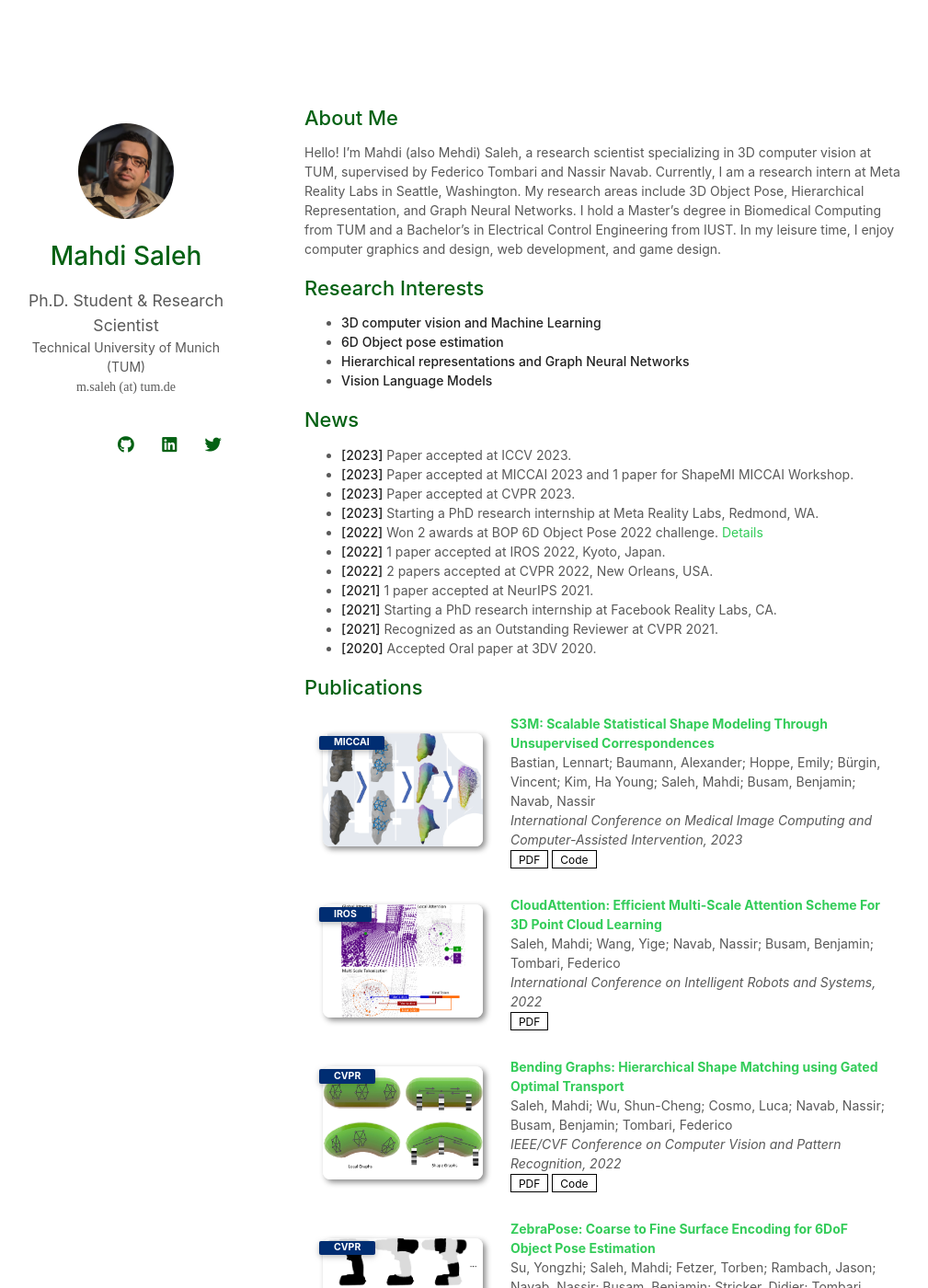
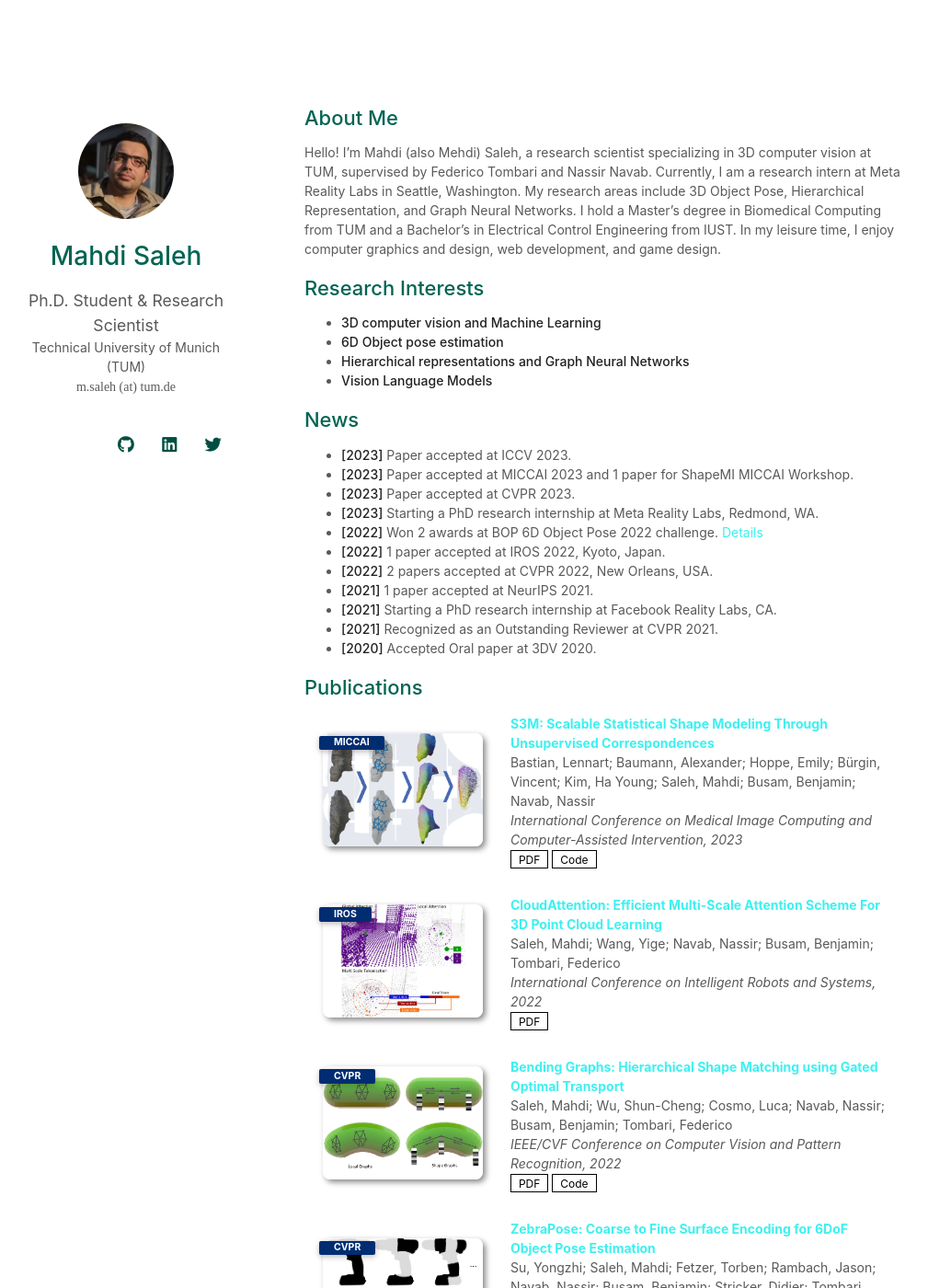
Before and after one commit to mahdi-slh/mahdi-slh.github.io, a Jekyll site: the page built from index.md, in a window 1280 px wide and 1400 px high. Shown: the whole window at 92% size, without its empty margins (139-1148 px from the left). Built offline with Jekyll 4.4.1, drawn with Linux system fonts in a browser that asks for light colours; nearby versions of some CDN libraries; a style sheet for code colours, icons or effects is not loaded; our own code applies the rules of GitHub Pages for plain Markdown files.

Commit message:
color update

```diff
--- a/_sass/minimal-light.scss
+++ b/_sass/minimal-light.scss
@@ -7,14 +7,14 @@
   height:2.4rem;
   width:2.4rem;
   background-color:transparent;
-  color:#046113!important;
+  color:#004f41!important;
   border-radius:100%;
   text-align:center;
   font-size:1.15rem;
   line-height:2.5rem;
   margin-right:1rem}
 
-@media (prefers-color-scheme: dark) { .social-icons a {color: #3ef05f !important; }}
+@media (prefers-color-scheme: dark) { .social-icons a {color: #006452 !important; }}
 
 .social-icons a:last-child{margin-right:0}.social-icons a:hover{background-color:white;
     color:black;
@@ -92,13 +92,13 @@
   margin:-1.8rem}
 
 .twitter span{
-  background-color:#3ef05f}
+  background-color:#006452}
 
 .facebook span{
-  background-color:#3ef05f}
+  background-color:#006452}
 
 .linkedin span{
-  background-color:#3ef05f}
+  background-color:#006452}
 
 .github span{
   background-color:#000}
@@ -124,16 +124,16 @@ email {
   z-index:10}
 
 .icon-button .icon-twitter{
-  color:#3ef05f}
+  color:#006452}
 
 .icon-button .icon-facebook{
-  color:#3ef05f}
+  color:#006452}
 
 .icon-button .icon-github{
   color:#000;}
 
 .icon-button .icon-linkedin{
-  color:#3ef05f}
+  color:#006452}
 
 .icon-button:hover .icon-twitter,.icon-button:hover .icon-facebook,.icon-button:hover .icon-github,.icon-button:hover .icon-linkedin{color:white}
 
@@ -230,18 +230,18 @@ papertitle {
 
 h3, h4, h5, h6 {
   font-weight: 600;
-  color:#046113;
+  color:#006452;
   margin:0 0 20px;
 }
 
 h1 {
   font-weight: 500;
-  color:#046113;
+  color:#006452;
   margin:0 0 20px;
 }
 
 h2 {
-  color:#046113;
+  color:#006452;
   font-weight: 500;
   margin:2px 0px 15px;
   font-size: 157%;
@@ -249,11 +249,11 @@ h2 {
 
 @media (prefers-color-scheme: dark) {
   h1, h3, h4, h5, h6 {
-    color:rgb(62, 240, 95);
+    color:rgb(62, 240, 216);
   }
 
   h2 {
-    color:rgb(62, 240, 77);
+    color:rgb(62, 240, 240);
   }
 }
 
@@ -270,17 +270,17 @@ h1 {
 }
 
 a {
-  color:rgb(51, 204, 89);
+  color:rgb(62, 240, 240);
   text-decoration:none;
 }
 
 a:hover {
-  color:rgb(0, 153, 10);
+  color:rgb(62, 240, 240);
 }
 
 @media (prefers-color-scheme: dark) {
   a {
-    color:rgb(62, 240, 130);
+    color:rgb(62, 240, 240);
   }
 }
 
@@ -343,11 +343,11 @@ th {
 
 @media (prefers-color-scheme: dark) {
   th {
-    color:rgb(62, 240, 115);
+    color:rgb(62, 240, 240);
   }
 
   dt {
-    color:rgb(62, 240, 100);
+    color:rgb(62, 240, 240);
   }
 }
 
```
